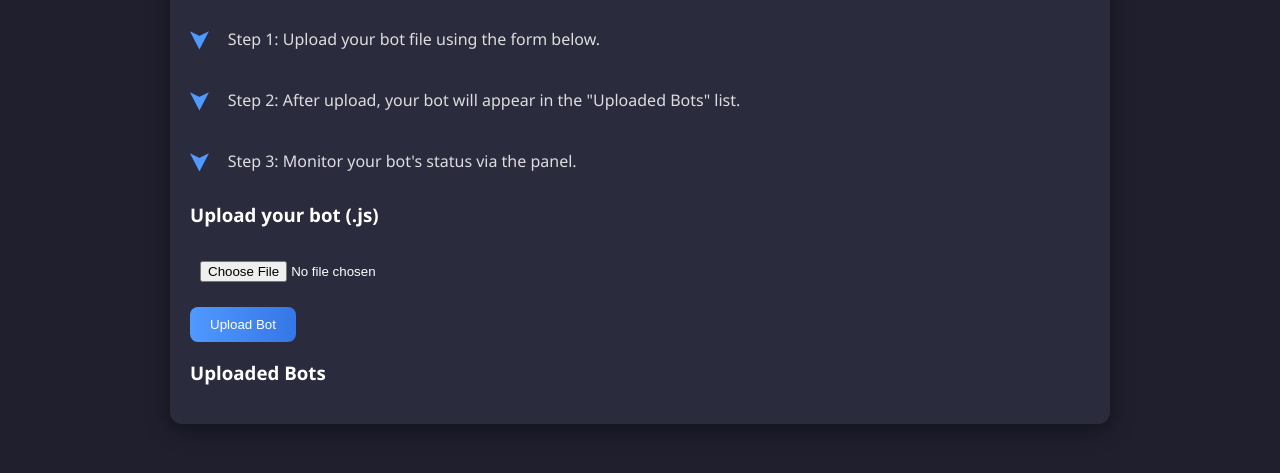
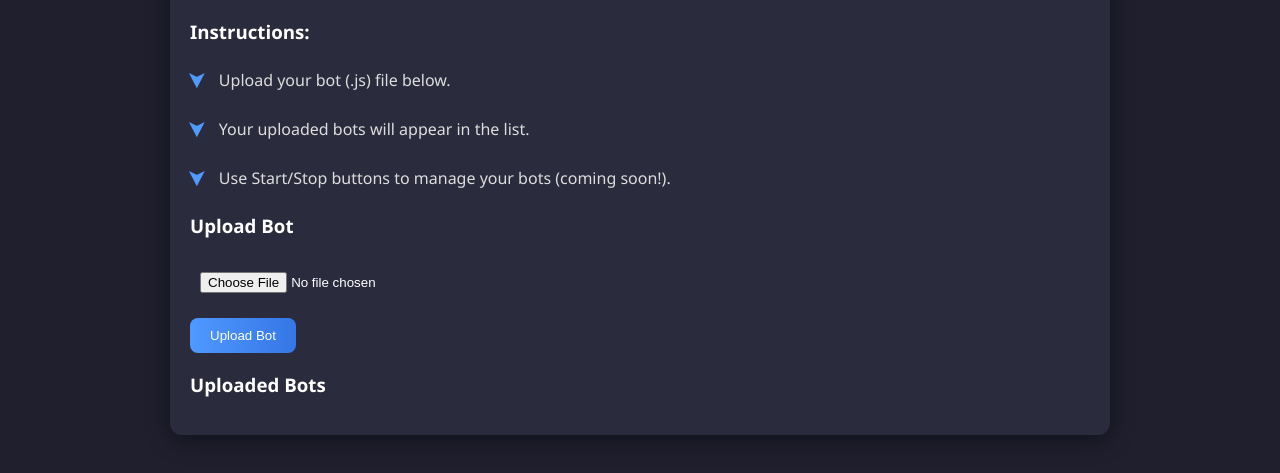
Before and after one commit to madhavkingrajar1161-droid/botzone-panel, a website: page public/dashboard.html in a window 1280 px wide. Shown: the part 169-642 px from the top of the page. Drawn offline with Linux system fonts and the light colour scheme; no server answers.

Commit message:
Update dashboard.html

```diff
--- a/public/dashboard.html
+++ b/public/dashboard.html
@@ -3,55 +3,22 @@
 <head>
   <title>Dashboard - BotZone</title>
   <link rel="stylesheet" href="style.css">
-  <style>
-    /* Arrow instructions styles */
-    .instruction {
-      display: flex;
-      align-items: center;
-      margin: 20px 0;
-    }
-    .arrow {
-      font-size: 30px;
-      margin-right: 15px;
-      color: #4f99ff;
-      transform: rotate(90deg);
-    }
-    .instruction p {
-      margin: 0;
-      font-size: 16px;
-      color: #ddd;
-    }
-  </style>
 </head>
 <body>
 <nav>
   <div><strong>BotZone Panel</strong></div>
-  <div>
-    <a href="/">Home</a>
-    <a href="login.html">Logout</a>
-  </div>
+  <div><a href="/">Home</a> <a href="login.html">Logout</a></div>
 </nav>
 
 <div class="container">
   <h1>Your Dashboard</h1>
 
-  <!-- Instructions -->
-  <div class="instruction">
-    <div class="arrow">➤</div>
-    <p>Step 1: Upload your bot file using the form below.</p>
-  </div>
+  <h3>Instructions:</h3>
+  <div class="instruction"><div class="arrow">➤</div><p>Upload your bot (.js) file below.</p></div>
+  <div class="instruction"><div class="arrow">➤</div><p>Your uploaded bots will appear in the list.</p></div>
+  <div class="instruction"><div class="arrow">➤</div><p>Use Start/Stop buttons to manage your bots (coming soon!).</p></div>
 
-  <div class="instruction">
-    <div class="arrow">➤</div>
-    <p>Step 2: After upload, your bot will appear in the "Uploaded Bots" list.</p>
-  </div>
-
-  <div class="instruction">
-    <div class="arrow">➤</div>
-    <p>Step 3: Monitor your bot's status via the panel.</p>
-  </div>
-
-  <h3>Upload your bot (.js)</h3>
+  <h3>Upload Bot</h3>
   <form action="/upload" method="POST" enctype="multipart/form-data">
     <input type="file" name="botfile" required>
     <button type="submit">Upload Bot</button>
@@ -64,7 +31,6 @@
 </div>
 
 <script>
-  // Fetch bots and show status
   fetch('/status')
     .then(res => res.json())
     .then(data => {
```
